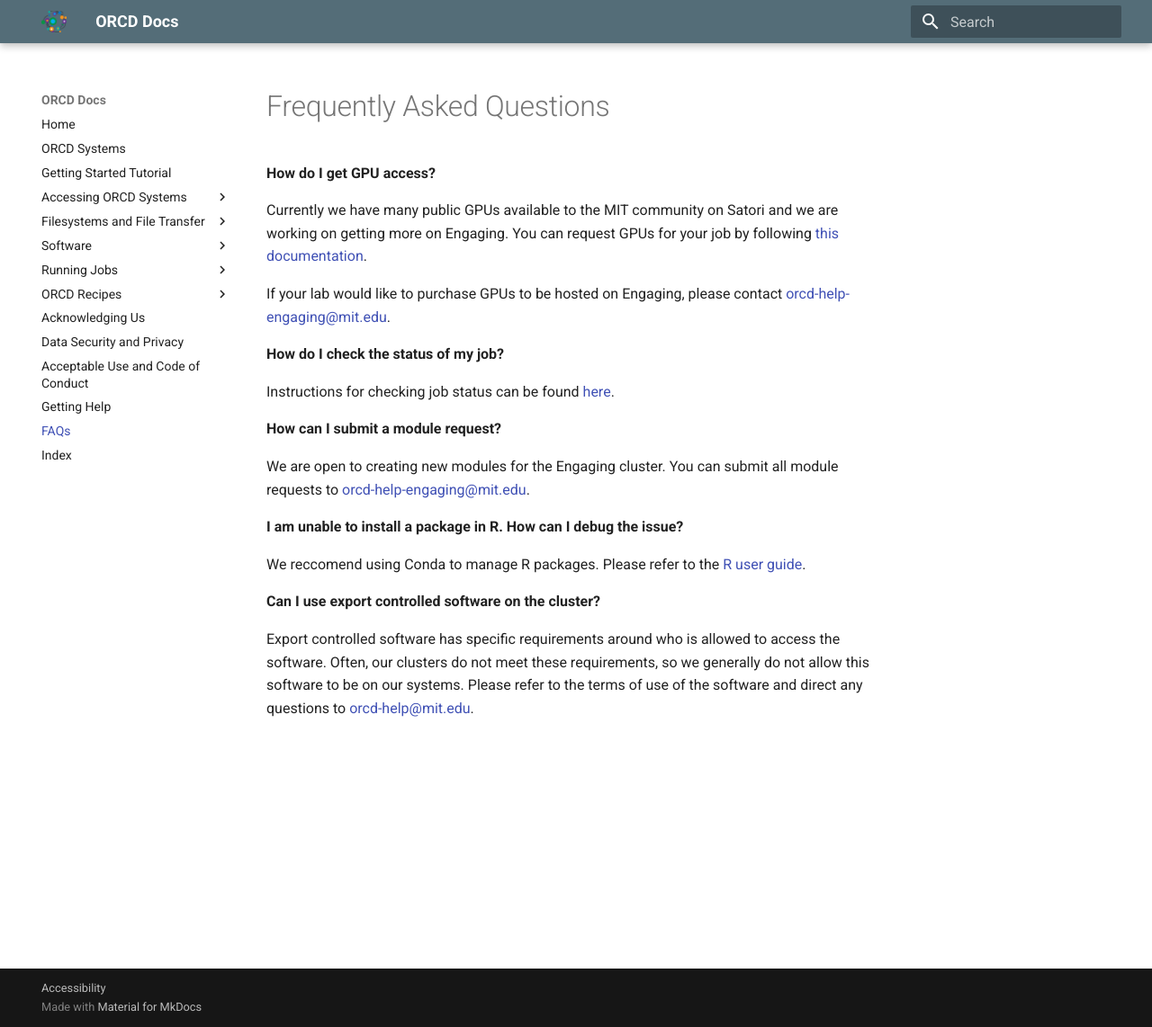
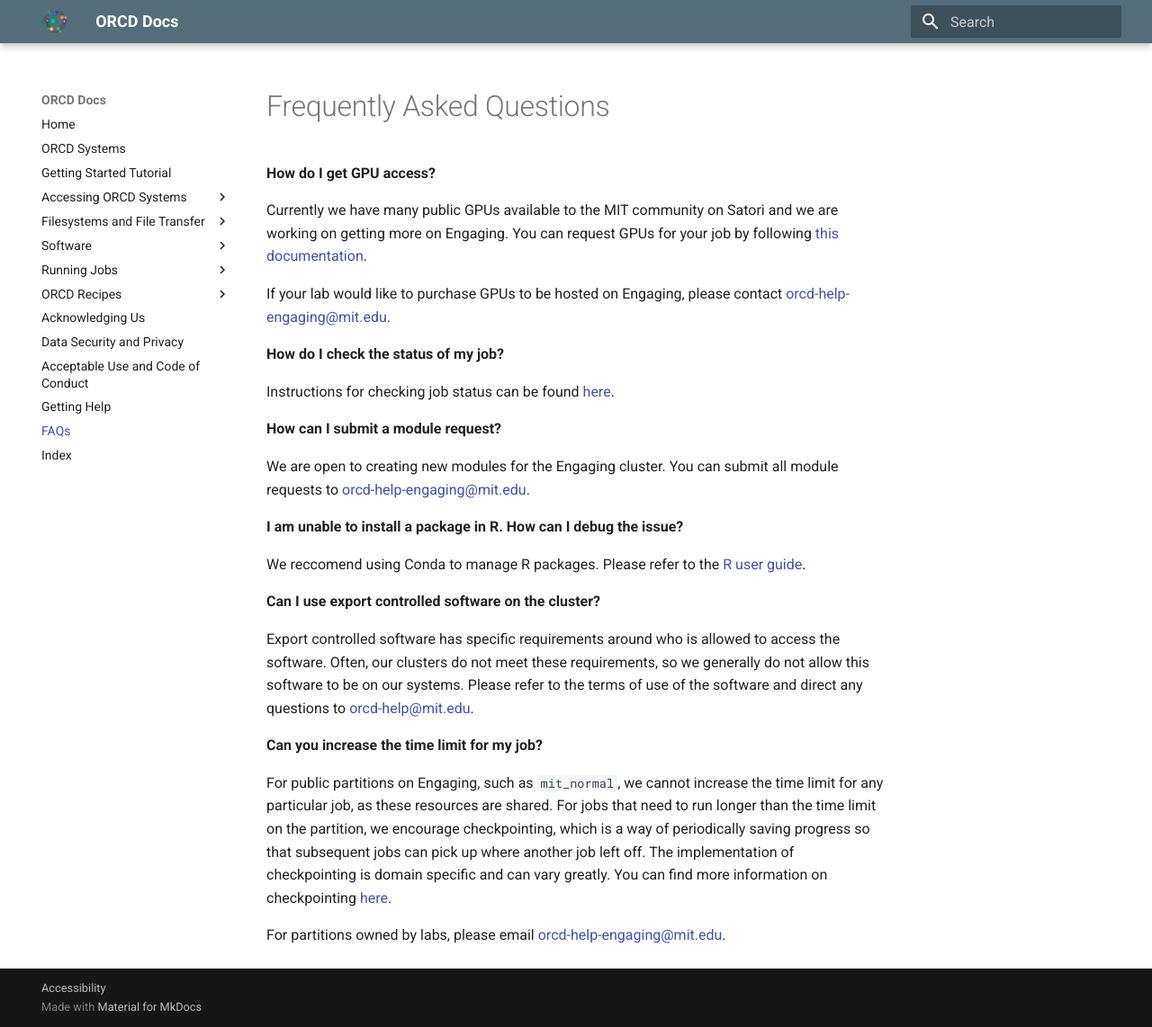
Before and after one commit to mit-orcd/orcd-docs-edit, an MkDocs documentation site: the page built from docs/faqs.md, in a window 1280 px wide and 1142 px high. Shown: the whole window at 90% size. Built offline with MkDocs 1.6.1 and Material for MkDocs 9.7.7, drawn with Linux system fonts in a browser that asks for light colours.

Commit message:
updating

```diff
--- a/docs/faqs.md
+++ b/docs/faqs.md
@@ -31,3 +31,15 @@ access the software. Often, our clusters do not meet these requirements, so
 we generally do not allow this software to be on our systems. Please refer to
 the terms of use of the software and direct any questions to
 <orcd-help@mit.edu>.
+
+**Can you increase the time limit for my job?**
+
+For public partitions on Engaging, such as `mit_normal`, we cannot increase the
+time limit for any particular job, as these resources are shared. For jobs that
+need to run longer than the time limit on the partition, we encourage
+checkpointing, which is a way of periodically saving progress so that subsequent
+jobs can pick up where another job left off. The implementation of checkpointing
+is domain specific and can vary greatly. You can find more information on
+checkpointing [here](https://rc-docs.northeastern.edu/en/latest/best-practices/checkpointing.html).
+
+For partitions owned by labs, please email <orcd-help-engaging@mit.edu>.
```
